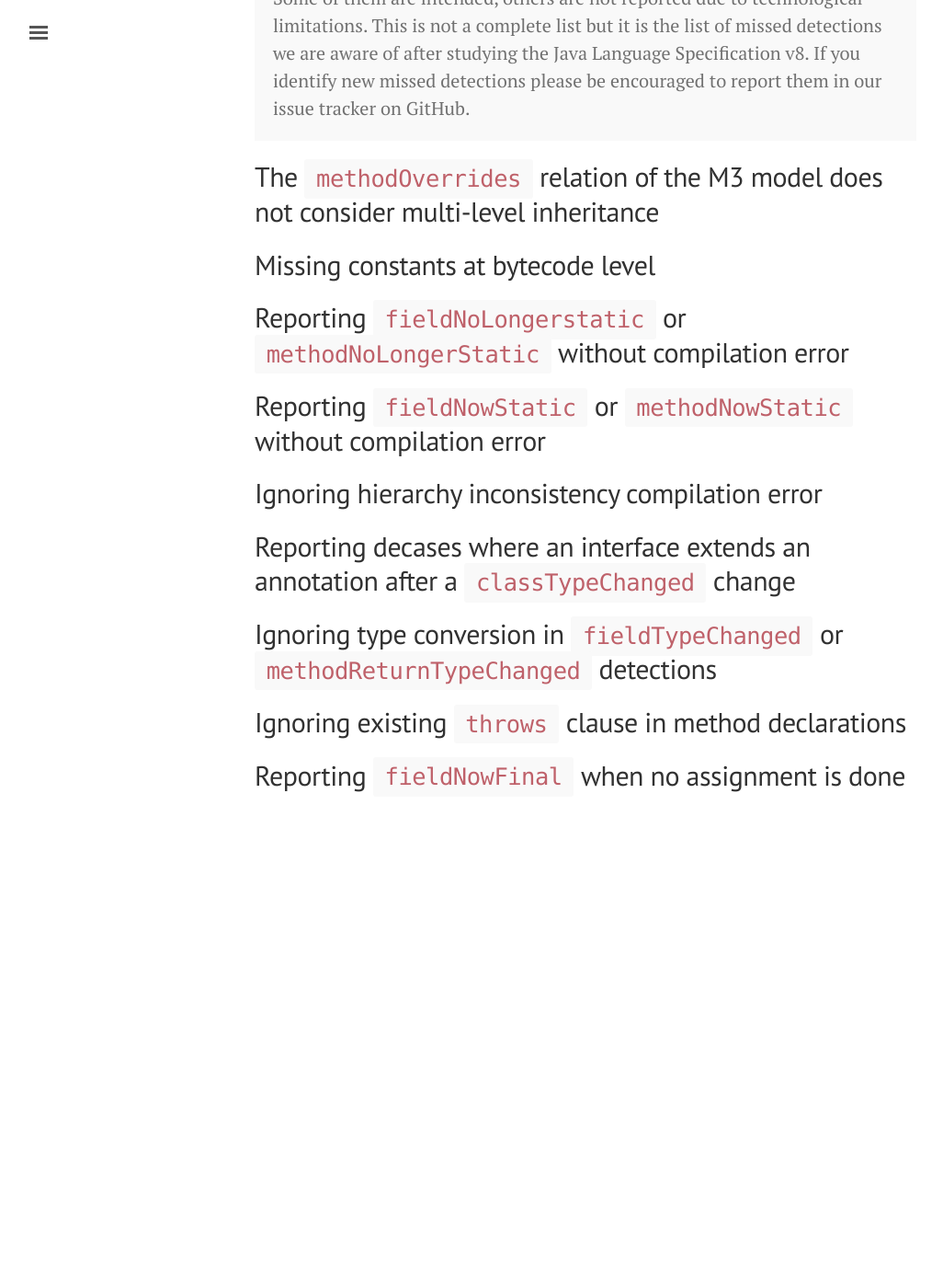
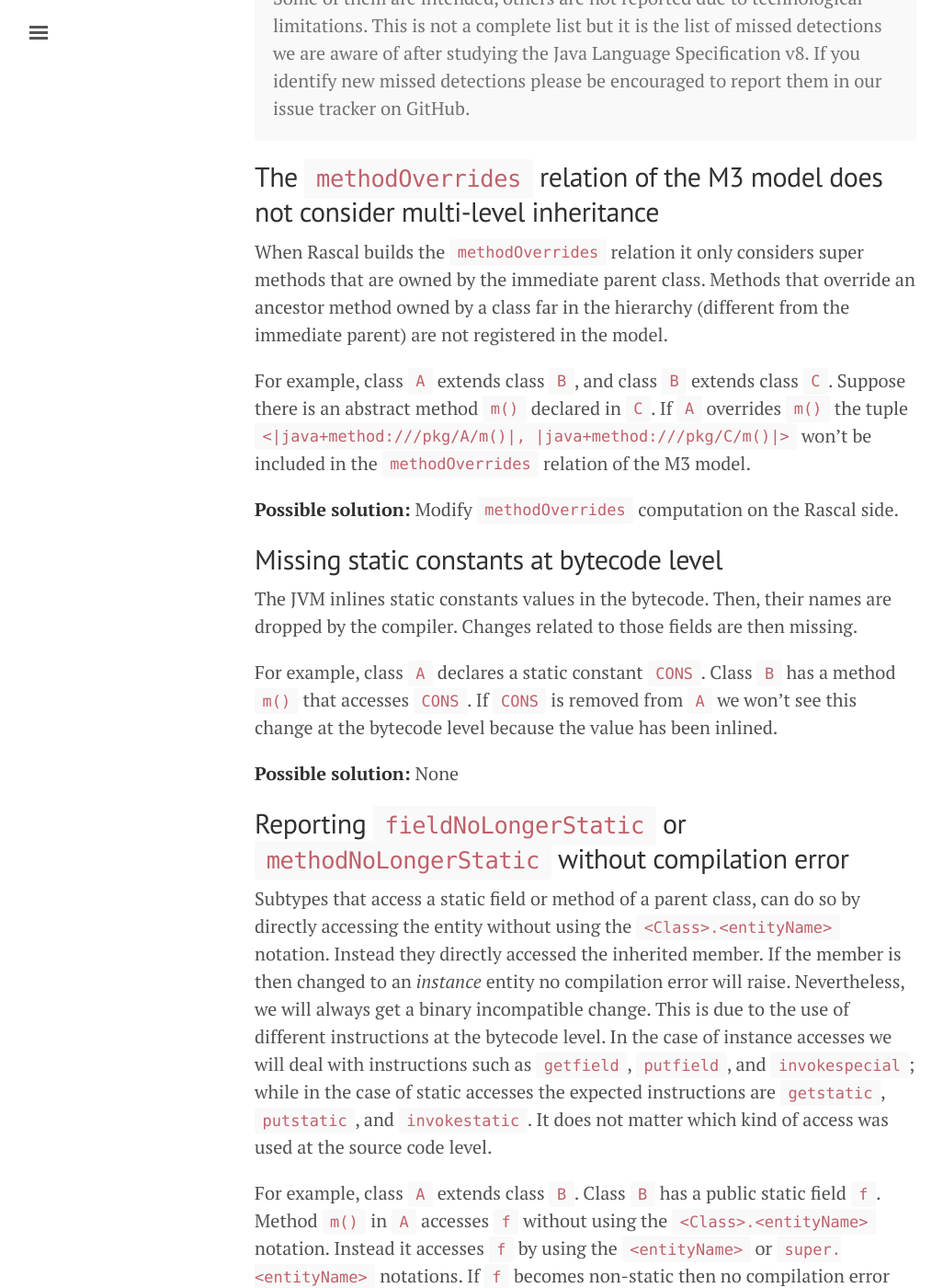
Before and after one commit to crossminer/maracas, a Jekyll site: the page built from docs/missing.md, in a window 1280 px wide and 1400 px high, scrolled down 259 px. Shown: the whole window at 92% size, without its empty margins (3-1029 px from the left). Built offline with Jekyll 4.4.1, drawn with Linux system fonts in a browser that asks for light colours; before the commit the page ends 1201 px from its top, so only the background shows below that; some of the changed text lies outside the part shown.

Commit message:
Missing detections WIP

```diff
--- a/docs/missing.md
+++ b/docs/missing.md
@@ -8,10 +8,27 @@ title: Missed (for now)
 </p>
 
 ## The `methodOverrides` relation of the M3 model does not consider multi-level inheritance
+When Rascal builds the `methodOverrides` relation it only considers super methods that are owned by the immediate parent class. Methods that override an ancestor method owned by a class far in the hierarchy (different from the immediate parent) are not registered in the model.
 
-## Missing constants at bytecode level
+For example, class `A` extends class `B`, and class `B` extends class `C`. Suppose there is an abstract method `m()` declared in `C`. If `A` overrides `m()` the tuple `<|java+method:///pkg/A/m()|, |java+method:///pkg/C/m()|>` won't be included in the `methodOverrides` relation of the M3 model.
 
-## Reporting `fieldNoLongerstatic` or `methodNoLongerStatic` without compilation error
+**Possible solution:** Modify `methodOverrides` computation on the Rascal side.
+
+
+## Missing static constants at bytecode level
+The JVM inlines static constants values in the bytecode. Then, their names are dropped by the compiler. Changes related to those fields are then missing.
+
+For example, class `A` declares a static constant `CONS`. Class `B` has a method `m()` that accesses `CONS`. If `CONS` is removed from `A` we won't see this change at the bytecode level because the value has been inlined.
+
+**Possible solution:** None
+
+
+## Reporting `fieldNoLongerStatic` or `methodNoLongerStatic` without compilation error
+Subtypes that access a static field or method of a parent class, can do so by directly accessing the entity without using the `<Class>.<entityName>` notation. Instead they directly accessed the inherited member. If the member is then changed to an *instance* entity no compilation error will raise. Nevertheless, we will always get a binary incompatible change. This is due to the use of different instructions at the bytecode level. In the case of instance accesses we will deal with instructions such as `getfield`, `putfield`, and `invokespecial`; while in the case of static accesses the expected instructions are `getstatic`, `putstatic`, and `invokestatic`. It does not matter which kind of access was used at the source code level.
+
+For example, class `A` extends class `B`. Class `B` has a public static field `f`. Method `m()` in `A` accesses `f` without using the `<Class>.<entityName>` notation. Instead it accesses `f` by using the `<entityName>` or `super.<entityName>` notations. If `f` becomes non-static then no compilation error will be reported, however a linkage error will appear.
+
+**Possible solution:** None. We also report binary incompatible changes.
 
 ## Reporting `fieldNowStatic` or `methodNowStatic` without compilation error
 
```
